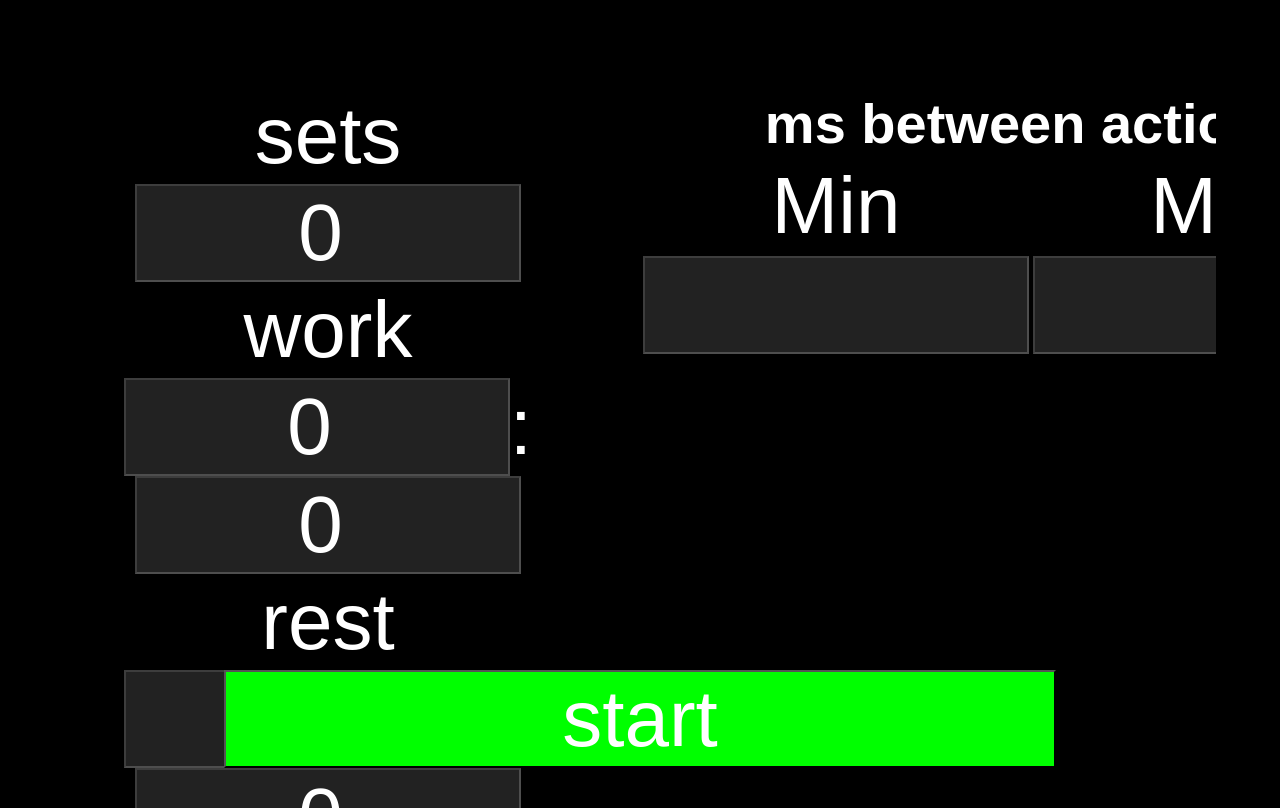
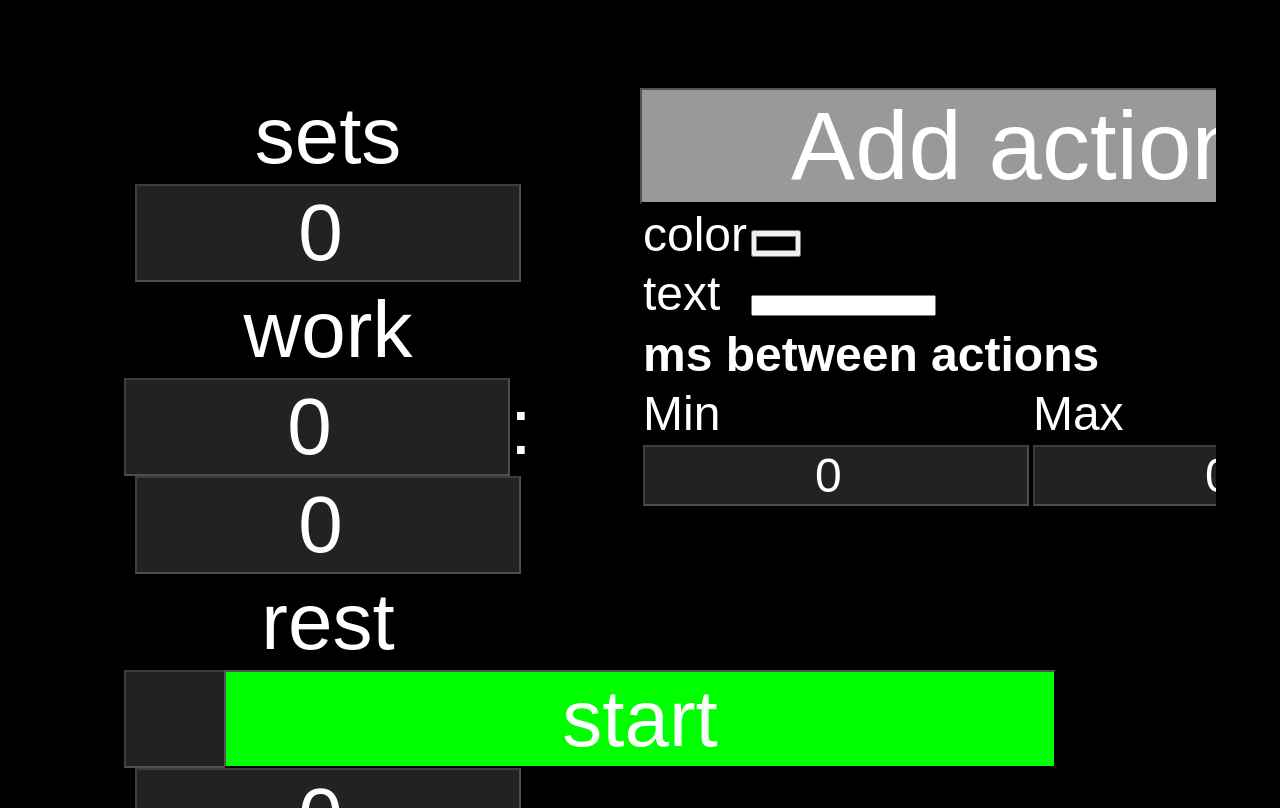
Before and after one commit to 10x-dev-wannabe/SportsTimer, a SvelteKit app: page / in a window 1280 px wide. Built offline with nearby package versions, Linux system fonts and the light colour scheme; no server answers.

Commit message:
added the background change signals.

```diff
--- a/src/routes/signals-menu.svelte
+++ b/src/routes/signals-menu.svelte
@@ -1,9 +1,46 @@
 <script>
-    let min;
-    let max;
+    import { actions, mint, maxt} from "./stores";
+
+    let color;
+    let text;
+
+    function makeAction() {
+        if (color===undefined && text===undefined) {
+        } else {
+
+        if (color===undefined) {
+            color = "#00ff00"
+        }
+
+        if (text===undefined) {
+            text = "";
+        }
+
+        let action = {
+            color: color,
+            text: text
+        }
+        $actions.push(action)
+        console.log($actions)
+
+        color = undefined;
+        text = undefined;
+    }}
+
 </script>
 
 <div id="main">
+    <button on:click={makeAction}>Add action</button>
+    <table>
+        <tr>
+            <td>color</td>
+            <td><input type="color" bind:value={color}></td>
+        </tr>
+        <tr>
+            <td>text</td>
+            <td><input type="textfield" bind:value={text}></td>
+        </tr>
+    </table>
     <table>
         <th colspan="2"><p>ms between actions</p></th>
         <tr>
@@ -11,14 +48,13 @@
             <td><p>Max</p></td>
         </tr>
         <tr>
-            <td><input type="number" bind:value={min}></td>
-            <td><input type="number" bind:value={max}></td>
+            <td><input type="number" bind:value={$mint}></td>
+            <td><input type="number" bind:value={$maxt}></td>
         </tr>
     </table>
 </div>
 
 <style>
-
     #main {
         position: absolute;
         width:45%;
@@ -27,13 +63,13 @@
         background-color: #00000000;
         margin-top: 10vh;
         overflow: hidden;
-        text-align: center;
+        text-align: left;
     }
     tr{
-        font-size: clamp(5em, 9vmin, 10em);
+        font-size: clamp(2em, 6vmin, 7em);
     }
     th {
-        font-size: clamp(3em, 7vmin, 8em);
+        font-size: clamp(2em, 6vmin, 7em);
     }
 
     input[type="number"] {
@@ -52,4 +88,9 @@
     p {
         margin: 0;
     }
+
+    button {
+        width: clamp(4em, 60vw, 20cm)
+    }
+
 </style>
--- a/src/routes/stores.js
+++ b/src/routes/stores.js
@@ -5,3 +5,8 @@ export const timer = writable({
     work: 0,
     rest: 0,
 })
+
+export const actions = writable([])
+
+export const mint = writable(0)
+export const maxt = writable(0)
```
Also changed, not shown: src/routes/live/+page.svelte (+38 -5 lines).
